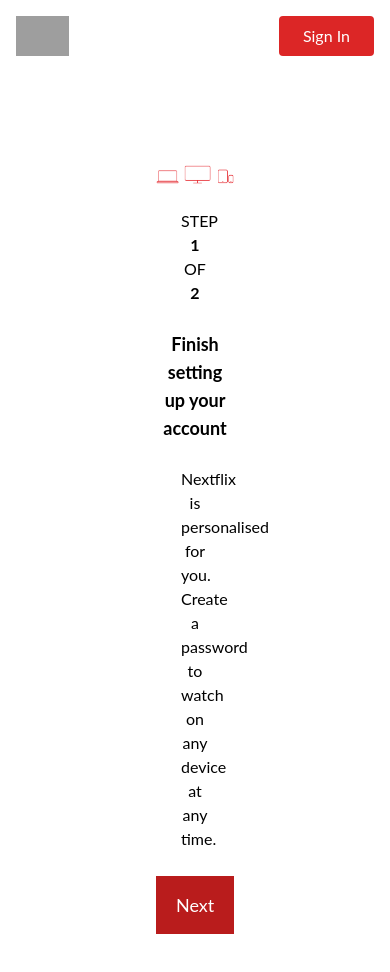
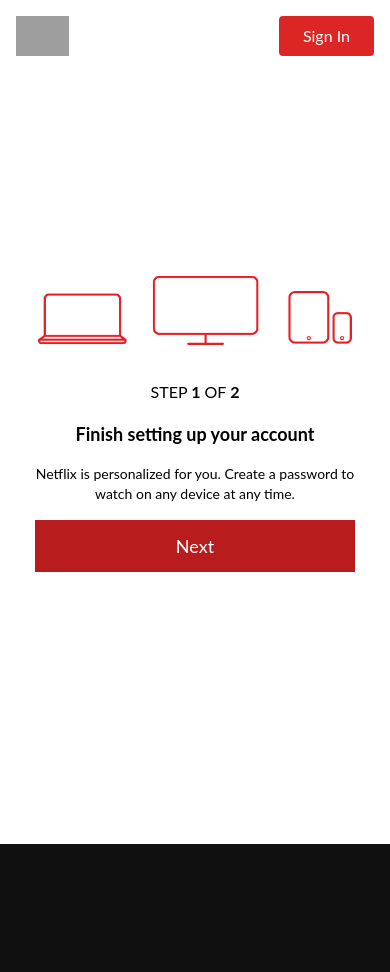
Before and after one commit to akiayu13/netflix-clone-react, a React (Create React App) app: page /signup in a window 390 px wide. Shown: the top 972 px of the page. After the commit the page ends 844 px from the top, so only its background shows below. Built offline with nearby package versions, Linux system fonts and the light colour scheme; no server answers; grey boxes are pictures that could not be loaded.

Commit message:
Mobile Responsive

```diff
--- a/src/pages/LandingPage.jsx
+++ b/src/pages/LandingPage.jsx
@@ -8,6 +8,7 @@ import { useNavigate } from "react-router-dom";
 import validator from "validator";
 import Footer from "./Footer";
 import FAQSection from "./FAQSection";
+import HeroSection from "./HeroSection";
 
 const LandingPage = () => {
   const [email, setEmail] = useState("");
--- a/src/pages/SignUp/Signup1.jsx
+++ b/src/pages/SignUp/Signup1.jsx
@@ -1,26 +1,29 @@
 import registrationStep1 from "../../images/registration-1.png";
 import { Link } from "react-router-dom";
+
 export default function Signup1() {
   return (
-    <>
-      <div className="bg-white h-full w-full py-10 align-middle overflow-hidden">
-        <div className="flex flex-col w-[20%] h-full my-[125px] mx-auto text-center">
-          <img src={registrationStep1} />
-          <p className="m-[25px]">
+    <div className="bg-white min-h-screen flex justify-center items-center">
+      <div className="flex flex-col w-full max-w-xs mx-auto text-center">
+        <img
+          src={registrationStep1}
+          alt="Registration Step 1"
+          className="mx-auto mb-8 max-h-40"
+        />
+        <p className="mb-4">
           STEP <b>1</b> OF <b>2</b>
         </p>
         <h3 className="text-lg font-bold">Finish setting up your account</h3>
-          <p className="m-[25px] text-[16px]">
-            Nextflix is personalised for you. Create a password to watch on any
+        <p className="my-4 text-sm">
+          Netflix is personalized for you. Create a password to watch on any
           device at any time.
         </p>
         <Link to="/signup/2">
-            <button className="cusror-pointer w-[100%] bg-red-700 text-white border-0 px-[20px] py-[15px] text-lg">
+          <button className="cursor-pointer w-full bg-red-700 text-white border-0 py-3 text-lg">
             Next
           </button>
         </Link>
       </div>
     </div>
-    </>
   );
 }
--- a/src/pages/SignUp/Signup2.jsx
+++ b/src/pages/SignUp/Signup2.jsx
@@ -2,6 +2,7 @@ import { Link, useNavigate } from "react-router-dom";
 import { useEffect, useState } from "react";
 import { UserAuth } from "../../context/AuthContext";
 import validator from "validator";
+
 export default function Signup2() {
   const [email, setEmail] = useState("");
   const [password, setPassword] = useState("");
@@ -11,7 +12,6 @@ export default function Signup2() {
 
   const handleSubmit = async (e) => {
     e.preventDefault();
-    // console.log(validator.isEmail(email));
 
     try {
       if (!validator.isEmail(email)) {
@@ -29,34 +29,31 @@ export default function Signup2() {
       setError(error.message);
     }
   };
+
   useEffect(() => {
     const registrationEmail = localStorage.getItem("registrationEmail");
-    // console.log(registrationEmail);
-    // console.log(this.state.localEmail);
     if (localStorage.getItem("registrationEmail")) {
       setEmail(localStorage.getItem("registrationEmail"));
     }
   }, []);
+
   return (
-    <>
-      <div className="bg-white h-full w-full py-10 align-middle overflow-hidden">
-        <div className="flex flex-col w-[40%] h-full my-[100px] mx-auto text-left">
-          {/* <img src={registrationStep1} /> */}
-          <p className="my-[20px]">
+    <div className="bg-white min-h-screen flex justify-center items-center">
+      <div className="flex flex-col w-40% h-full my-10 mx-auto text-left">
+        <p className="my-4">
           STEP <b>2</b> OF <b>2</b>
         </p>
-          <h3 className="text-[23px] font-bold">
+        <h3 className="text-2xl font-bold">
           Create a password to start your membership
         </h3>
-          <p className="mb-[20px] text-[20px]">
+        <p className="mb-4 text-lg">
           This is the last step and you're done! We hate paperwork, too.
         </p>
         <form onSubmit={handleSubmit} className="w-full flex flex-col ">
           {error ? <p className="text-red-400 my-1">{error}</p> : null}
           <input
             onChange={(e) => setEmail(e.target.value)}
-              className="p-3 my-2 bg-white text-black px-[20px] py-[15px] text-lg"
-              style={{ border: "1px solid black" }}
+            className="p-3 my-2 bg-white text-black px-4 py-3 text-lg border border-black"
             type="email"
             placeholder="Email"
             autoComplete="email"
@@ -64,14 +61,13 @@ export default function Signup2() {
           />
           <input
             onChange={(e) => setPassword(e.target.value)}
-              className="p-3 my-2 w-[100%] bg-white text-black border-gray-800 px-[20px] py-[15px] text-lg"
-              style={{ border: "1px solid black" }}
+            className="p-3 my-2 w-full bg-white text-black border-gray-800 px-4 py-3 text-lg border border-black"
             type="password"
             placeholder="Password"
             autoComplete="current-password"
           />
 
-            <button className="cusror-pointer w-[100%] bg-red-700 text-white border-0 px-[20px] py-[15px] text-lg">
+          <button className="cursor-pointer w-full bg-red-700 text-white border-0 px-4 py-3 text-lg">
             Next
           </button>
 
@@ -86,6 +82,5 @@ export default function Signup2() {
         </form>
       </div>
     </div>
-    </>
   );
 }
```
Lines whose indentation alone changed are shown as unchanged.
